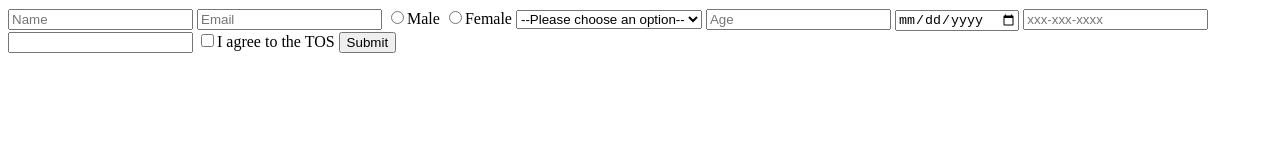
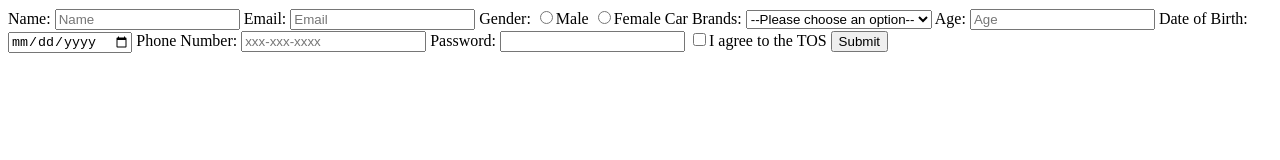
Before and after one commit to acciojob/signup-form-car-amanchaurasiya783, a website: page main.html in a window 1280 px wide. Drawn offline with Linux system fonts and the light colour scheme.

Commit message:
created a submission

```diff
--- a/main.html
+++ b/main.html
@@ -9,10 +9,17 @@
 <body>
 	<!-- the entire body must be written by student -->
     <form method="post">
+    <label for="name">Name:</label>
     <input type="text" name="Name" id="name" placeholder="Name" required />
+
+    <label for="email">Email:</label>
     <input type="email" name="Email" id="email" placeholder="Email" required />
-		<label for="gender"><input type="radio" name="gender" id="gender_m" value="Male" required />Male</label>
-		<label for="gender"></label><input type="radio" name="gender" id="gender_f" value="Female" required />Female</label>
+
+    <label>Gender:</label>
+    <label for="gender_m"><input type="radio" name="gender" id="gender_m" value="Male" required />Male</label>
+    <label for="gender_f"><input type="radio" name="gender" id="gender_f" value="Female" required />Female</label>
+
+    <label for="cars">Car Brands:</label>
     <select name="CarBrands" id="cars" required>
         <option value="" disabled selected>--Please choose an option--</option>
         <option value="toyota">Toyota</option>
@@ -20,13 +27,24 @@
         <option value="ford">Ford</option>
         <option value="chevrolet">Chevrolet</option>
     </select>
+
+    <label for="age">Age:</label>
     <input type="number" name="Age" id="age" placeholder="Age" required />
+
+    <label for="dob">Date of Birth:</label>
     <input type="date" name="DOB" id="dob" required />
+
+    <label for="tel">Phone Number:</label>
     <input type="tel" name="PhoneNumber" pattern="[0-9]{3}-[0-9]{3}-[0-9]{4}" placeholder="xxx-xxx-xxxx" id="tel" />
+
+    <label for="password">Password:</label>
     <input type="password" name="Password" id="password" required />
+
     <label for="tos"><input type="checkbox" name="tos" id="tos" required />I agree to the TOS</label>
+
     <button type="submit">Submit</button>
 </form>
+
     <script type="text/javascript" src="./script.js">
 </script>
 
```
Lines whose indentation alone changed are shown as unchanged.
